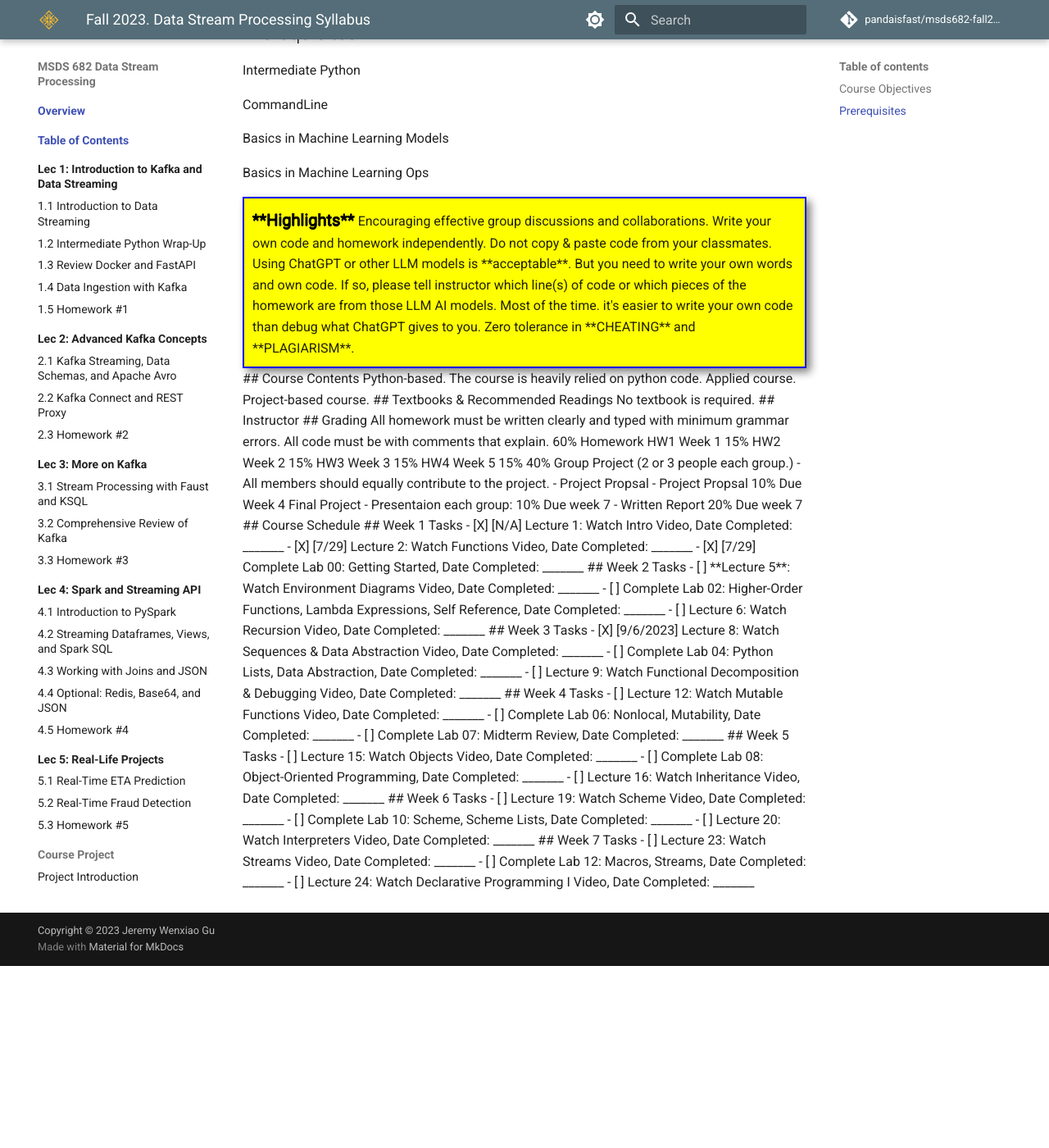
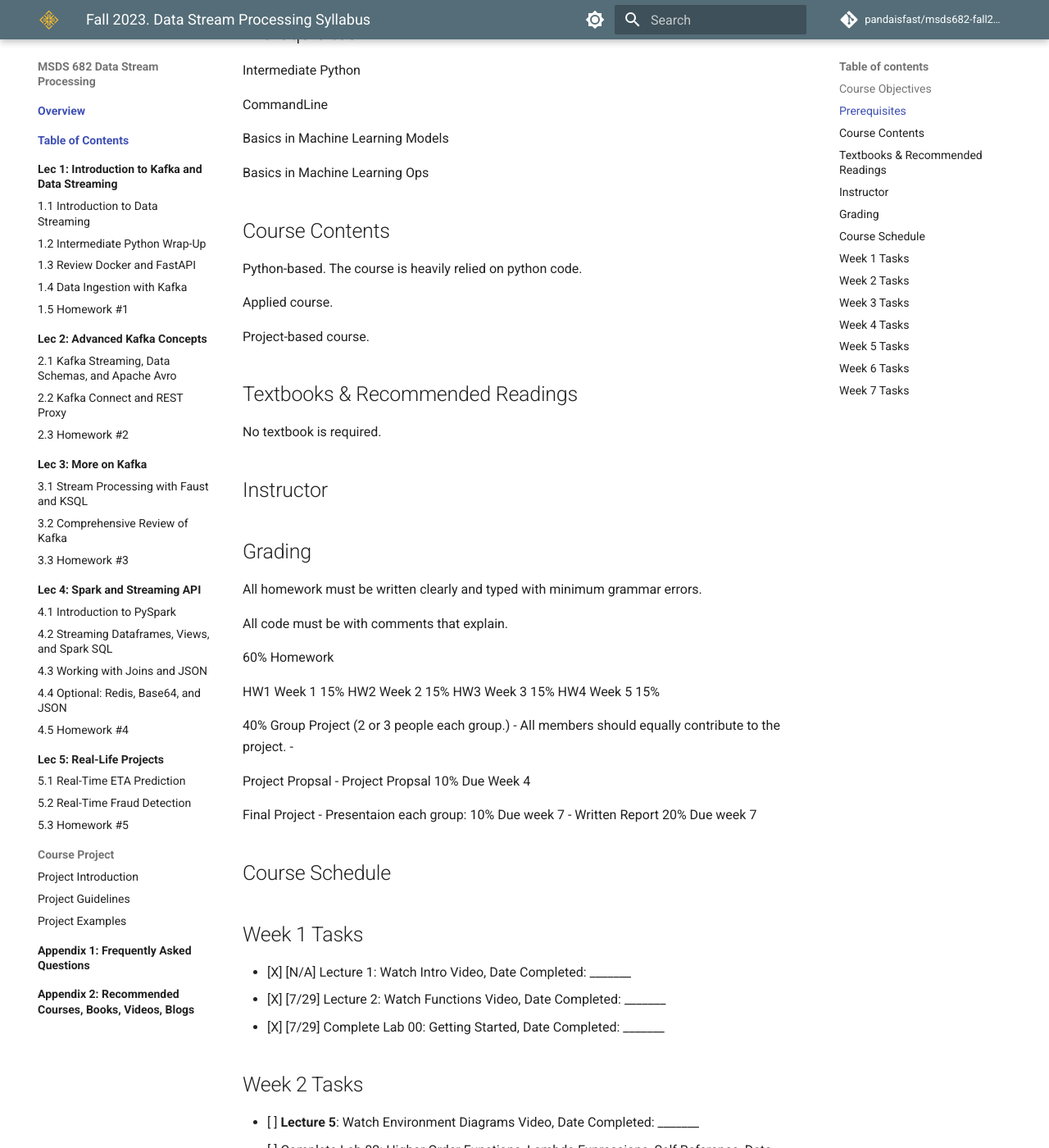
Before and after one commit to pandaisfast/msds682-fall2023-data-streaming, an MkDocs documentation site: the page built from docs/index.md, in a window 1280 px wide and 1400 px high, scrolled down 274 px. Shown: the whole window at 82% size. Built offline with MkDocs 1.6.1 and Material for MkDocs 9.7.7, drawn with Linux system fonts in a browser that asks for light colours; comment, search, counter and statistics services are not loaded; before the commit the page ends 1452 px from its top, so only the background shows below that; some of the changed text lies outside the part shown.

Commit message:
update on syllabus

```diff
--- a/docs/index.md
+++ b/docs/index.md
@@ -16,20 +16,7 @@
 
 Basics in Machine Learning Ops
 
-<div>
-<div style="border: 2px solid blue; padding: 10px; background-color: yellow; box-shadow: 5px 5px 10px gray;">
 
-<span style="color:black; font-size:20px; background-color: None ; text-shadow: -0.5px 0 black, 0 0.5px black, 0.5px 0 black, 0 -0.5px black;">**Highlights**</span>
-
-Encouraging effective group discussions and collaborations.
-
-Write your own code and homework independently. Do not copy & paste code from your classmates.
-
-Using ChatGPT or other LLM models is **acceptable**. But you need to write your own words and own code. If so, please tell instructor which line(s) of code or which pieces of the homework are from those LLM AI models. Most of the time. it's easier to write your own code than debug what ChatGPT gives to you.
-
-Zero tolerance in **CHEATING** and **PLAGIARISM**.
-
-</div>
 
 
 
@@ -121,3 +108,14 @@
 - [ ] Lecture 23: Watch Streams Video, Date Completed: _______
 - [ ] Complete Lab 12: Macros, Streams, Date Completed: _______
 - [ ] Lecture 24: Watch Declarative Programming I Video, Date Completed: _______
+
+
+<div>
+    <div style="border: 2px solid blue; padding: 10px; background-color: yellow; box-shadow: 5px 5px 10px gray;">
+        <span style="color:black; font-size:20px; background-color: transparent; text-shadow: -0.5px 0 black, 0 0.5px black, 0.5px 0 black, 0 -0.5px black;">**Highlights**</span>
+        <p>Encouraging effective group discussions and collaborations.</p>
+        <p>Write your own code and homework independently. Do not copy & paste code from your classmates.</p>
+        <p>Using ChatGPT or other LLM models is <strong>acceptable</strong>. But you need to write your own words and own code. If so, please tell the instructor which line(s) of code or which pieces of the homework are from those LLM AI models. Most of the time, it's easier to write your own code than debug what ChatGPT gives to you.</p>
+        <p>Zero tolerance in <strong>CHEATING</strong> and <strong>PLAGIARISM</strong>.</p>
+    </div>
+</div>
```
